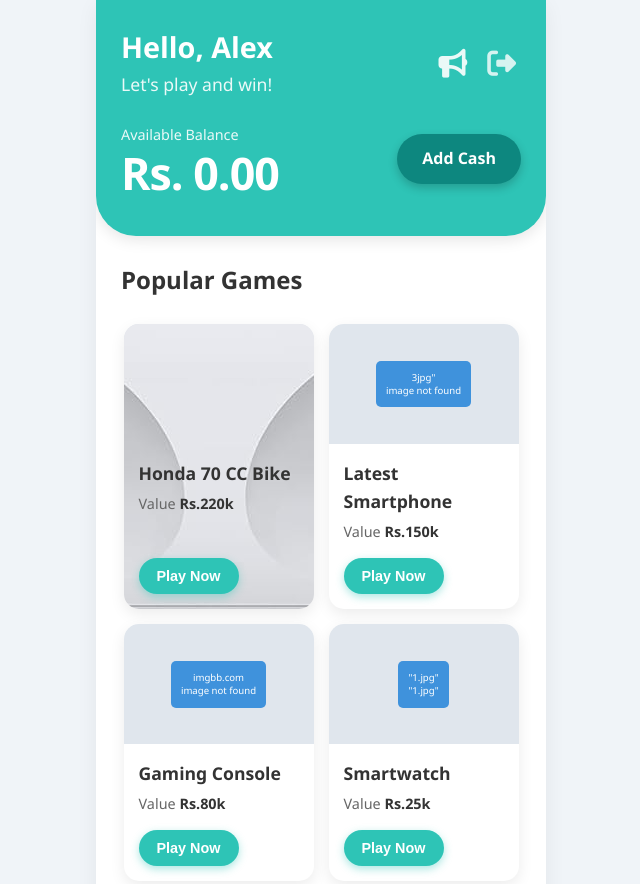
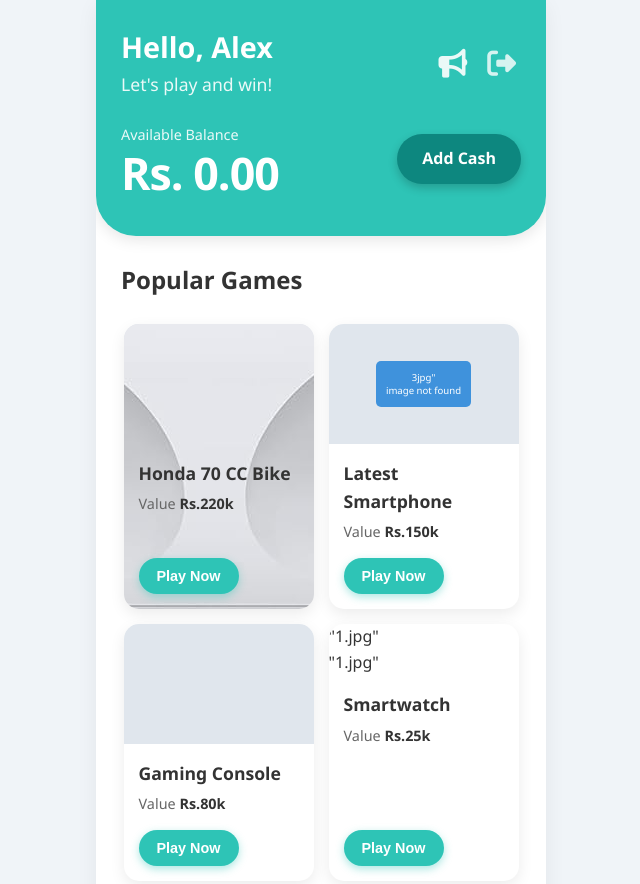
Before and after one commit to Fundplay/Game, a plain HTML site: page index.html in a window 1280 px wide. Shown: the top 884 px of the page, without its empty margins (319-959 px from the left). Drawn offline with Linux system fonts and the light colour scheme; no server answers.

Commit message:
Update index.html

```diff
--- a/index.html
+++ b/index.html
@@ -74,8 +74,7 @@
                 <!-- Game Card 3: Gaming Console -->
                  <div class="game-card">
                     <div class="image-placeholder">
-                        <span class="placeholder-text">imgbb.com<br>image not found</span>
-                    </div>
+                     </div>
                     <div class="game-details">
                         <h3 class="game-title">Gaming Console</h3>
                         <p class="game-value">Value <strong class="price-value">Rs.80k</strong></p>
@@ -88,7 +87,7 @@
 
                 <!-- NEW Game Card 4: Smartwatch -->
                 <div class="game-card">
-                    <div class="image-placeholder">
+                    <div class="1.jpg">
                         <span class="placeholder-text">"1.jpg"<br>"1.jpg"</span>
                     </div>
                     <div class="game-details">
```
